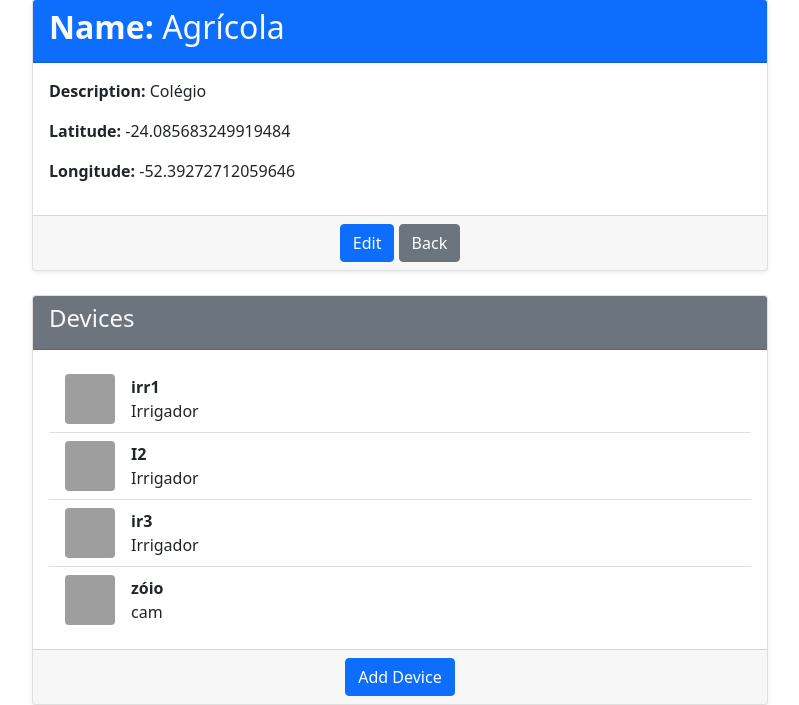
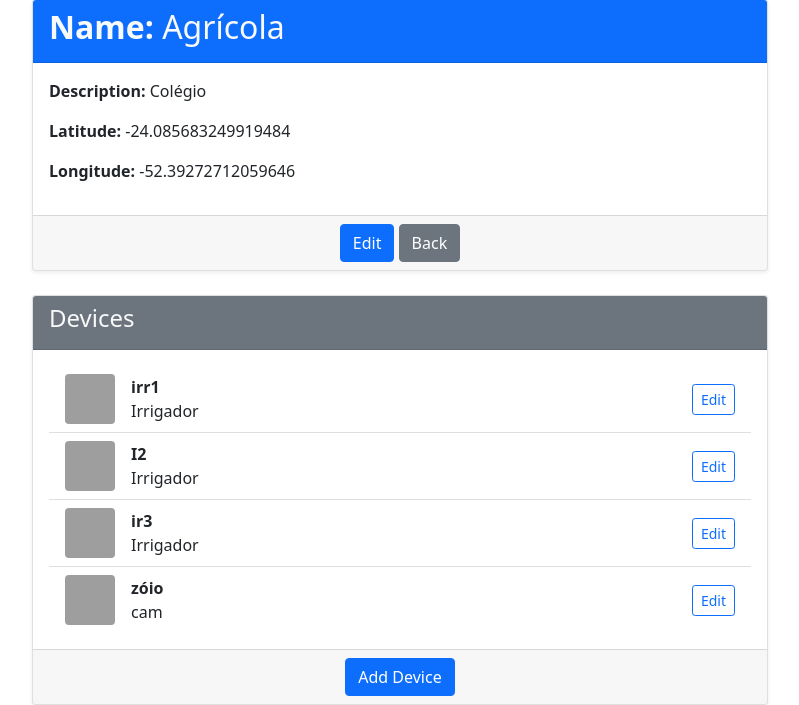
Before and after one commit to tiagodefendi/Hydro-Cultiva-Connect, a Django app: page /properties/2/ in a window 1280 px wide. Shown: the part 105-810 px from the top of the page, without its empty margins (240-1039 px from the left). Run offline with Django 4.2, Linux system fonts and the light colour scheme; a user stored in the database is signed in; data comes from the database, SQL or seed files in the repository; some libraries are stand-ins or nearby versions; grey boxes are pictures that could not be loaded.

Commit message:
edit button

```diff
--- a/frontend/templates/property.html
+++ b/frontend/templates/property.html
@@ -21,11 +21,11 @@
         </div>
     </nav>
 
-    <!-- Container Principal -->
+    <!-- Main Container -->
     <div class="container mt-5">
         <div class="row justify-content-center">
             <div class="col-md-8">
-                <!-- Card de Detalhes da Propriedade -->
+                <!-- Property Details Card -->
                 <div class="card shadow-sm">
                     <div class="card-header bg-primary text-light">
                         <h2><strong>Name:</strong> {{ property.name }}</h2>
@@ -41,17 +41,18 @@
                     </div>
                 </div>
 
-                <!-- Novo Container para Dispositivos -->
+                <!-- New Container for Devices -->
                 <div class="card mt-4 shadow-sm">
                     <div class="card-header bg-secondary text-light">
                         <h4>Devices</h4>
                     </div>
                     <div class="card-body">
-                        <!-- Listar todos os dispositivos associados à propriedade -->
+                        <!-- List all devices associated with the property -->
                         {% if devices %}
                             <ul class="list-group list-group-flush">
                                 {% for device in devices %}
-                                    <li class="list-group-item d-flex align-items-center">
+                                    <li class="list-group-item d-flex align-items-center justify-content-between">
+                                        <div class="d-flex align-items-center">
                                             <!-- Image selection based on device type -->
                                             <div class="me-3">
                                                 {% if device.type == "Sprinkler" %}
@@ -74,6 +75,12 @@
                                                 <strong>{{ device.name }}</strong><br>
                                                 {{ device.type }}
                                             </div>
+                                        </div>
+
+                                        <!-- Edit button for each device -->
+                                        <div>
+                                            <a class="btn btn-sm btn-outline-primary" href="">Edit</a>
+                                        </div>
                                     </li>
                                 {% endfor %}
                             </ul>
@@ -89,7 +96,7 @@
         </div>
     </div>
 
-    <!-- Incluindo o JavaScript do Bootstrap via CDN -->
+    <!-- Bootstrap JavaScript via CDN -->
     <script src="https://stackpath.bootstrapcdn.com/bootstrap/5.3.0/js/bootstrap.bundle.min.js"></script>
 </body>
 </html>
```
Lines whose indentation alone changed are shown as unchanged.
